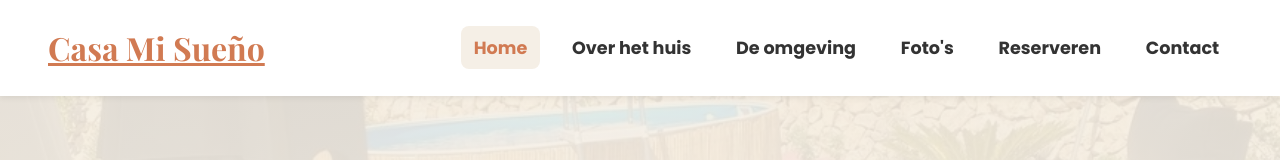
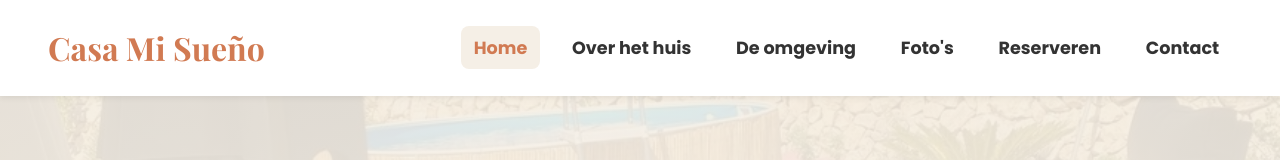
Before and after one commit to martynvhouten/casamisueno, a website: page index.html in a window 1280 px wide. In both pictures the pointer is over the link 156 px from the left and 47 px from the top of the page. Shown: the top 160 px of the page. Drawn offline with nearby package versions, Linux system fonts and the light colour scheme; files whose address does not match are found by name.

Commit message:
Fix: Logo hover onderlijning verwijderd en style.css bijgewerkt

```diff
--- a/css/style.css
+++ b/css/style.css
@@ -204,6 +204,11 @@ ul, ol {
     color: var(--color-accent) !important;
     text-decoration: none;
     padding: calc(var(--spacing-unit) * 0.5) 0;
+}
+
+.logo:hover,
+.logo:focus {
+    text-decoration: none !important; /* Zorgt ervoor dat er geen onderlijning is bij hover/focus */
 }
 
 .main-nav {
```
